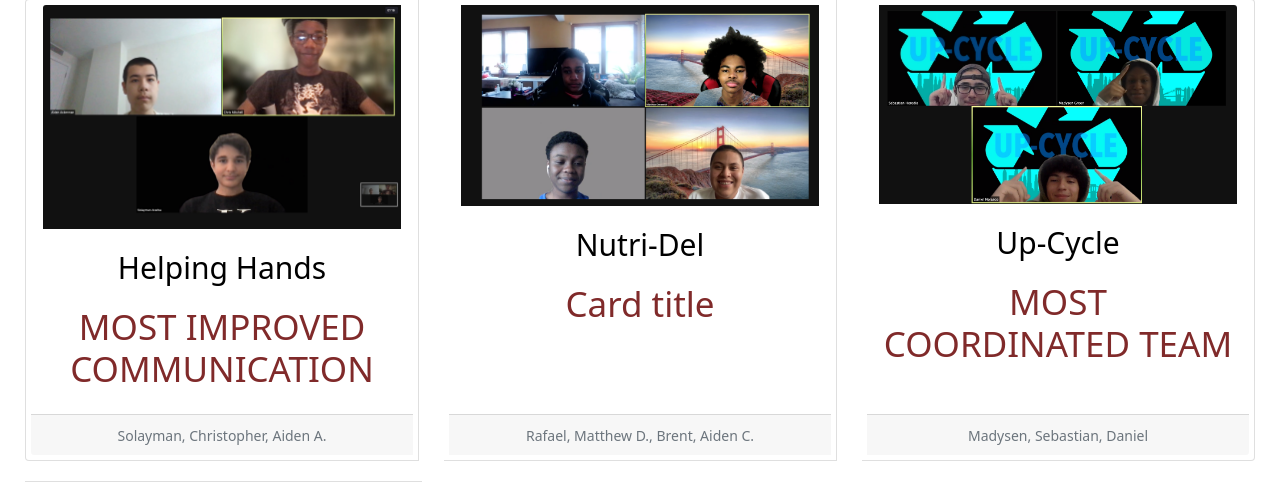
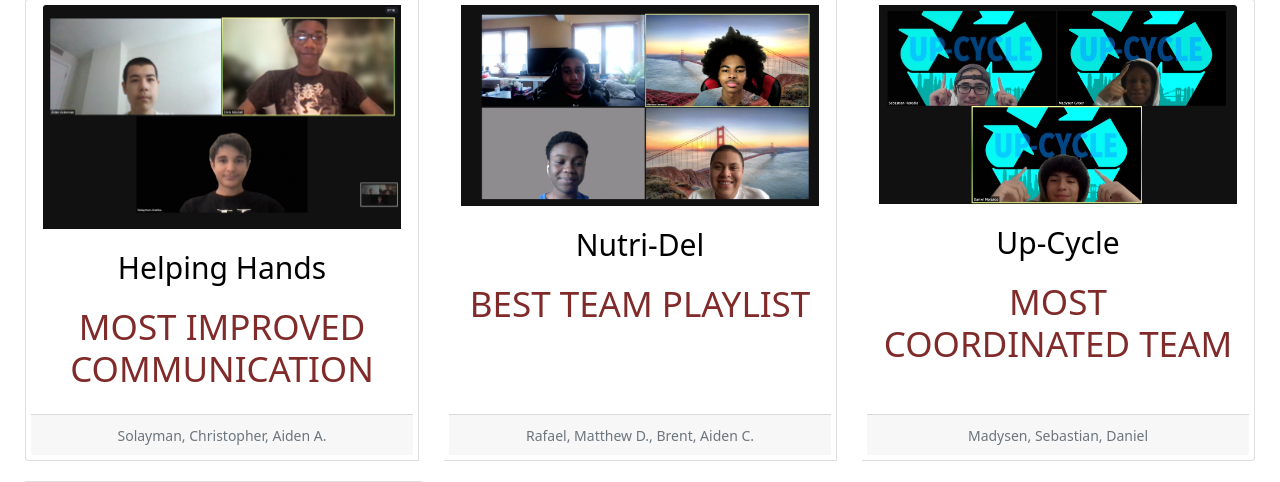
Before and after one commit to nmf4262/IFEsite, a Flask app: page /superlatives in a window 1280 px wide. Shown: the part 1144-1626 px from the top of the page. Run offline with Flask 2, Linux system fonts and the light colour scheme.

Commit message:
Update superlatives.html
Should be completely finished other than H-CHeats group. I took out the home button and linked the "IFE 2021" to be the home.

```diff
--- a/templates/superlatives.html
+++ b/templates/superlatives.html
@@ -1,38 +1,37 @@
 <!doctype html>
 <html lang="en">
-
 <head>
     <meta name="viewport" content="width=device-width, initial-scale=1">
-    <link rel="stylesheet" href="static/css/style.css">
+    <link rel="stylesheet" href="../static/css/style.css">
 
     <link href="https://cdn.jsdelivr.net/npm/bootstrap@5.0.2/dist/css/bootstrap.min.css" rel="stylesheet"
           integrity="sha384-EVSTQN3/azprG1Anm3QDgpJLIm9Nao0Yz1ztcQTwFspd3yD65VohhpuuCOmLASjC" crossorigin="anonymous">
     <title>Superlatives Page</title>
 </head>
-
 <body>
 <nav class="navbar navbar-expand-lg navbar-light">
             <div class="container-fluid">
-            <a class="navbar-brand" href="#">IFE 2021</a>
-            <button class="navbar-toggler" type="button" data-bs-toggle="collapse" data-bs-target="#navbarNavAltMarkup"
-                aria-controls="navbarNavAltMarkup" aria-expanded="false" aria-label="Toggle navigation">
+                <a class="navbar-brand" href="index">IFE 2021</a>
+                <button class="navbar-toggler" type="button" data-bs-toggle="collapse"
+                    data-bs-target="#navbarNavAltMarkup" aria-controls="navbarNavAltMarkup" aria-expanded="false"
+                    aria-label="Toggle navigation">
                     <span class="navbar-toggler-icon"></span>
                 </button>
                 <div class="collapse navbar-collapse" id="navbarNavAltMarkup">
                     <div class="navbar-nav">
-                    <a class="nav-link" href="/index">Home</a>
                         <a class="nav-link" href="https://forms.gle/p4Nvut16HkcZeU6r5">Project Voting</a>
-                    <a class="nav-link" href="https://www.prepforprep.org/">Prep for Prep</a>
-                    <a class="nav-link" href="https://www.upperlinecode.com/">Upperline Code</a>
+                        <a class="nav-link" href="superlatives">Team Superlatives</a>
                     </div>
                 </div>
             </div>
         </nav>
+</div>
 <h1>Summer 2021 IFE Team Superlatives</h1>
 <div id="first_award" class="card-group">
     <div class="card">
         <div class="container">
-                <img id="team1" src="/static/images/edumental.png" class="card-img-top" alt="team image">
+            <img id="team1" src="static/images/edumental.png" class="card-img-top"
+                 alt="team image">
             <div class="overlay">
                 <img src="https://media4.giphy.com/media/5xtDarE6xDVfXhudrVK/giphy_s.gif" class="card-img-top"
                      alt="hello world" width="100%" height="100%">
@@ -50,8 +49,7 @@
         <div class="container">
             <img id="team2" src="static/images/atokin.png" class="card-img-top" alt="team image">
             <div class="overlay">
-                    <img src="https://i.imgflip.com/2bxzep.jpg" class="card-img-top" alt="hello world" width="100%"
-                        height="100%">
+                <img src="https://i.imgflip.com/2bxzep.jpg" class="card-img-top" alt="hello world" width="100%" height="100%">
             </div>
         </div>
         <div class="card-body">
@@ -64,9 +62,10 @@
     </div>
     <div class="card">
         <div class="container">
-                <img id="team3" src="static/images/beaches.png" class="card-img-top" alt="team image">
+            <img id="team3" src="static/images/beaches.png" class="card-img-top"
+                 alt="team image">
             <div class="overlay">
-                    <img src="https://www.memecreator.org/static/images/memes/5060323.jpg" class="card-img-top"
+                <img src="https://img.buzzfeed.com/buzzfeed-static/static/2020-12/3/20/campaign_images/1782bce46867/33-memes-about-online-classes-that-will-make-all--2-14488-1607027587-18_dblbig.jpg" class="card-img-top"
                      alt="hello world" width="100%" height="100%">
             </div>
         </div>
@@ -82,7 +81,8 @@
 <div id="second_award" class="card-group">
     <div class="card">
         <div class="container">
-                <img id="team4" src="static/images/diversity.png" class="card-img-top" alt="team image">
+            <img id="team4" src="static/images/diversity.png" class="card-img-top"
+                 alt="team image">
             <div class="overlay">
                 <img src="https://metameme.app/wp-content/uploads/2019/03/Jersey-shore.jpg" class="card-img-top"
                      alt="hello world" width="100%" height="100%">
@@ -98,10 +98,11 @@
     </div>
     <div class="card">
         <div class="container">
-                <img id="team5" src="static/images/alma.png" class="card-img-top" alt="team image">
+            <img id="team5" src="static/images/alma.png" class="card-img-top"
+                 alt="team image">
             <div class="overlay">
-                    <img src="https://i.imgflip.com/356zn0.png" class="card-img-top" alt="hello world" width="100%"
-                        height="100%">
+                <img src="https://i.imgflip.com/356zn0.png" class="card-img-top"
+                     alt="hello world" width="100%" height="100%">
             </div>
         </div>
         <div class="card-body">
@@ -114,7 +115,8 @@
     </div>
     <div class="card">
         <div class="container">
-                <img id="team6" src="static/images/hcheats.png" class="card-img-top" alt="team image">
+            <img id="team6" src="static/images/hcheats.png" class="card-img-top"
+                 alt="team image">
             <div class="overlay">
                 <img src="https://www.memecreator.org/static/images/memes/5060323.jpg" class="card-img-top"
                      alt="hello world" width="100%" height="100%">
@@ -132,10 +134,11 @@
 <div id="third_award" class="card-group">
     <div class="card">
         <div class="container">
-                <img id="team7" src="static/images/helpinghands.jpeg" class="card-img-top" alt="team image">
+            <img id="team7" src="static/images/helpinghands.jpeg" class="card-img-top"
+                 alt="team image">
             <div class="overlay">
-                    <img src="https://www.sandboxx.us/wp-content/uploads/2017/04/ca96c5d09f72295733bbfd255e08d96a_communicative-memes-lack-of-communication-meme_500-378.jpeg"
-                        class="card-img-top" alt="hello world" width="100%" height="100%">
+                <img src="https://www.sandboxx.us/wp-content/uploads/2017/04/ca96c5d09f72295733bbfd255e08d96a_communicative-memes-lack-of-communication-meme_500-378.jpeg" class="card-img-top"
+                     alt="hello world" width="100%" height="100%">
             </div>
         </div>
         <div class="card-body">
@@ -148,15 +151,16 @@
     </div>
     <div class="card">
         <div class="container">
-                <img id="team8" src="static/images/nutridel.png" class="card-img-top" alt="team image">
+            <img id="team8" src="static/images/nutridel.png" class="card-img-top"
+                 alt="team image">
             <div class="overlay">
-                    <img src="https://www.memecreator.org/static/images/memes/5060323.jpg" class="card-img-top"
+                <img src="https://pics.me.me/thumb_when-your-music-is-on-shuffle-and-all-the-bangers-67900409.png" class="card-img-top"
                      alt="hello world" width="100%" height="100%">
             </div>
         </div>
         <div class="card-body">
             <p class="card-text1">Nutri-Del</p>
-                <h5 class="card-title1">Card title</h5>
+            <h5 class="card-title1">BEST TEAM PLAYLIST</h5>
         </div>
         <div class="card-footer">
             <small class="text-muted">Rafael, Matthew D., Brent, Aiden C.</small>
@@ -164,10 +168,11 @@
     </div>
     <div class="card">
         <div class="container">
-                <img id="team9" src="static/images/upcycle.png" class="card-img-top" alt="team image">
+            <img id="team9" src="static/images/upcycle.png" class="card-img-top"
+                 alt="team image">
             <div class="overlay">
-                    <img src="https://www.memesmonkey.com/images/memesmonkey/c5/c5d18e5fd4e8cede7658f490c864ebea.jpeg"
-                        class="card-img-top" alt="hello world" width="100%" height="100%">
+                <img src="https://www.memesmonkey.com/images/memesmonkey/c5/c5d18e5fd4e8cede7658f490c864ebea.jpeg" class="card-img-top"
+                     alt="hello world" width="100%" height="100%">
             </div>
         </div>
         <div class="card-body">
@@ -183,8 +188,8 @@
     <div class="container">
         <img id="team10" src="static/images/eulo.png" class="card-img-top" alt="team image">
         <div class="overlay">
-                <img src="https://memeguy.com/photos/images/-ambition-28155.jpg" class="card-img-top" alt="hello world"
-                    width="100%" height="100%">
+            <img src="https://memeguy.com/photos/images/-ambition-28155.jpg" class="card-img-top"
+                 alt="hello world" width="100%" height="100%">
         </div>
     </div>
     <div class="card-body">
@@ -201,5 +206,4 @@
         crossorigin="anonymous"></script>
 
 </body>
-
 </html>
```
Lines whose indentation alone changed are shown as unchanged.
